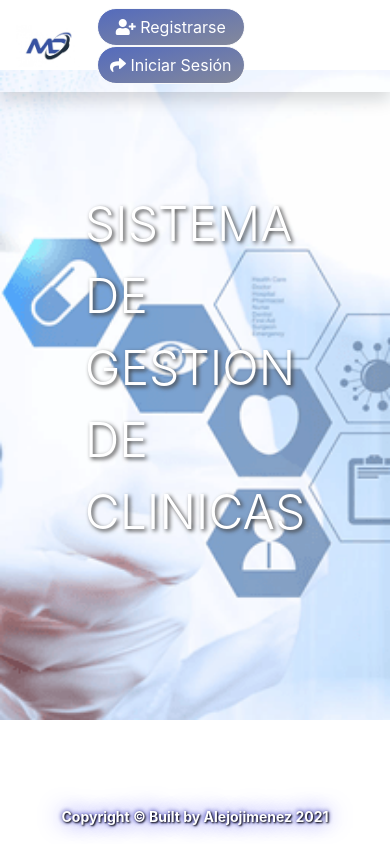
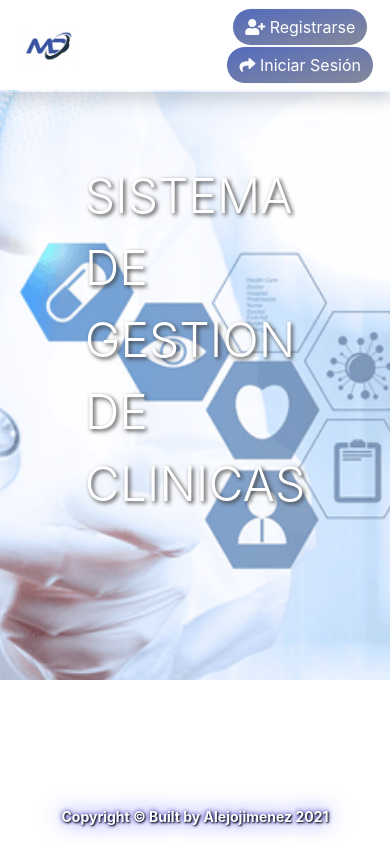
Before and after one commit to alejojimenez/front-end-medi-dynamo, a React (Create React App) app in the folder medi-dynamo/: page /home in a window 390 px wide. Built offline with nearby package versions, Linux system fonts and the light colour scheme.

Commit message:
Upoload refact-style components

```diff
--- a/medi-dynamo/src/App.js
+++ b/medi-dynamo/src/App.js
@@ -5,7 +5,7 @@ import './style/App.css';
 
 //Secciones
 import Home from '../src/view/Home';
-// import NavBar from '../src/component/NavBar';
+import NavBar from '../src/component/NavBar';
 import Login from './view/Login';
 import Signup from './view/Signup';
 import Footer from '../src/component/Footer';
@@ -17,7 +17,7 @@ function App() {
   return (
     <>
       <Router>
-          {/* <NavBar /> */}
+          <NavBar />
           <Switch>
             <Redirect exact from="/" to="/home" />
             <Route exact path="/home" component={Home}/>
--- a/medi-dynamo/src/component/NavBar.jsx
+++ b/medi-dynamo/src/component/NavBar.jsx
@@ -28,7 +28,7 @@ const NavBar = () => {
                     </Link>
                 </Navbar.Brand>
                 {/* <Navbar.Toggle aria-controls="basic-navbar-nav" /> */}
-                <Nav className="mr-auto">
+                <Nav className="form-inline ml-auto">
                     <NavLink
                         className="btn btn-light mr-sm-2 rounded-pill"
                         size="sm"
--- a/medi-dynamo/src/style/Home.css
+++ b/medi-dynamo/src/style/Home.css
@@ -1,6 +1,6 @@
 .style-container-home {
-    padding: 0%;
-    margin-top: 15px;
+    /* padding: 0%; */
+    /* margin-top: 15px; */
     /* padding-right: 0px;
     padding-left: 0px;
     margin-bottom: 0px; */
@@ -9,6 +9,11 @@
 .style-img-home {
     height: 840px;
     Opacity: 90%;
+}
+
+.col-home {
+    padding-right: 0px;
+    padding-left: 0px;
 }
 
 /* ####  Screen Smartphone & Tablet #### */
@@ -20,8 +25,8 @@
         background-size: cover;
         padding-left: 0px;
         padding-right: 0px;
-        height: 650px;
-        margin-top: 55px;
+        height: 590px;
+        margin-top: 90px;
         Opacity: 90%;
     }
 
@@ -33,7 +38,7 @@
         padding-left: 0px;
         padding-right: 0px;
         height: 650px;
-        margin-top: 55px;
+        margin-top: 70px;
         Opacity: 90%;
     }
 
@@ -66,7 +71,7 @@
         background-position: center center;
         background-repeat: no-repeat;
         background-size: cover;
-        margin-top: 55px;
+        margin-top: 70px;
         Opacity: 90%;
     }
 
--- a/medi-dynamo/src/view/Home.jsx
+++ b/medi-dynamo/src/view/Home.jsx
@@ -1,7 +1,7 @@
 import React from 'react';
 import { Container, Row, Col } from 'react-bootstrap';
 import "../style/Home.css";
-import NavBar from '../component/NavBar';
+//import NavBar from '../component/NavBar';
 // import Footer from '../component/Footer';
 
 
@@ -9,10 +9,10 @@ const Home = () => {
 
     return (
         <>
-            <NavBar />
+            {/* <NavBar /> */}
             <Container className="style-container-home" fluid>
                 <Row>
-                    <Col>
+                    <Col className="col-home">
                         <div className="style-img-home">
                             <span className="text-home-image" >SISTEMA DE GESTION DE CLINICAS</span>
                         </div>
--- a/medi-dynamo/src/view/PatientsCard.jsx
+++ b/medi-dynamo/src/view/PatientsCard.jsx
@@ -11,16 +11,16 @@ export const PatientsCard = (props) => {
 
 	return (
 		<>
-		<div className="card shadow p-4 mb-1 rounded">
+		<div className="container">
 			{/* <div className="card-header">
 				<h2 className="color-text-general text-center mt-5"><strong>Listado de Pacientes</strong></h2>
 			</div> */}
-			<div className="container">
+			<div className="card shadow p-4 mb-1 rounded">
 				<ul className="list-group list-group-flush">
 					<li className="list-group-item">
 						<div className="row">
 							<Col md = {3}>
-								<img src={Patient} alt="Pacientes" className="rounded-circle mx-auto d-block img-fluid" />
+								<img src={Patient} alt="Pacientes" className="rounded-circle mx-auto d-block img-fluid mt-4 mb-4" />
 							</Col>
 							<Col md = {4}>
 								<Row>
@@ -83,7 +83,7 @@ export const PatientsCard = (props) => {
 									</Col>
 								</Row>
 							</Col>
-							<Col className = "justify-content-end" md = {2}>
+							<Col className = "justify-content-end mt-5" md = {2}>
 								<Link className="btn" to={"/editpatient/" + props.id}>
 									<i className="fas fa-pencil-alt fa-2x mr-3" />
 								</Link>
```
